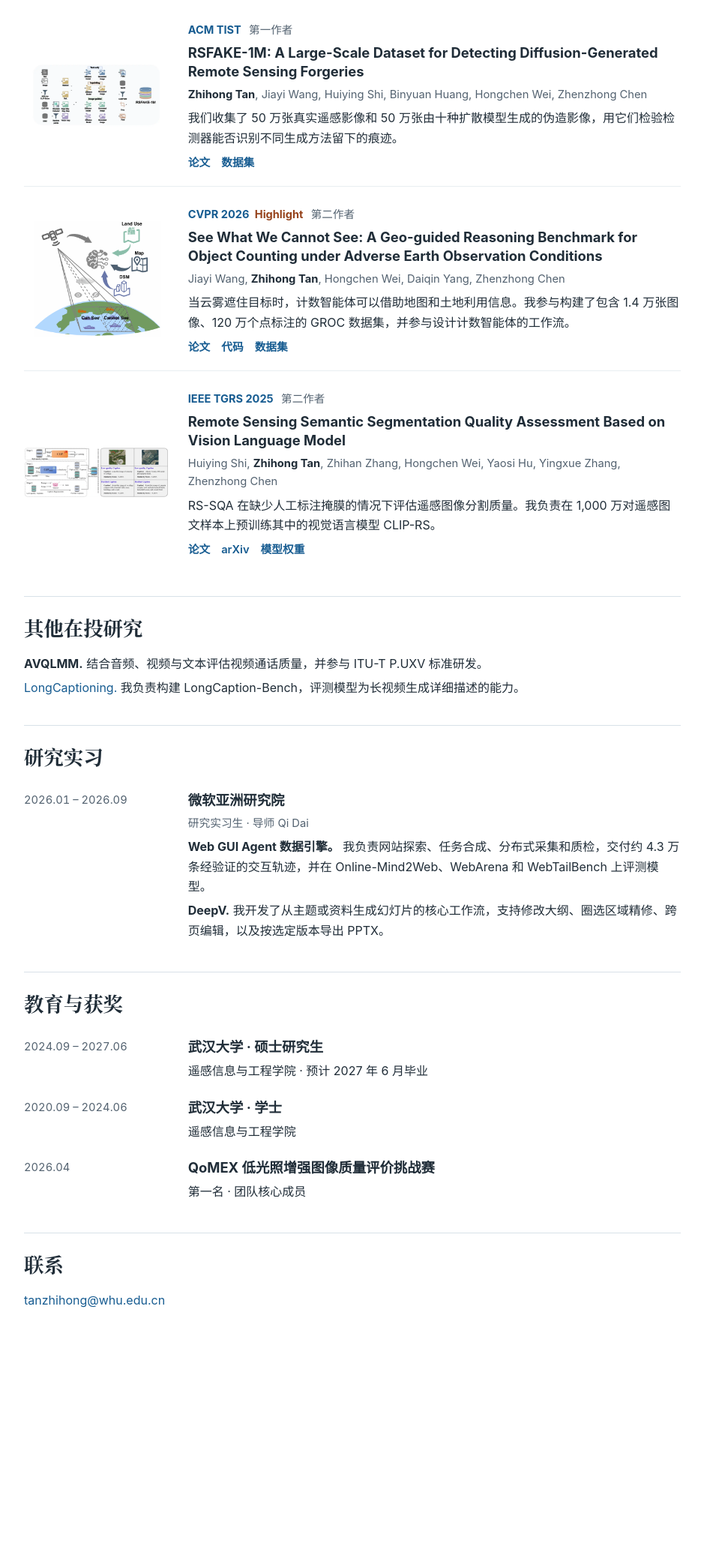
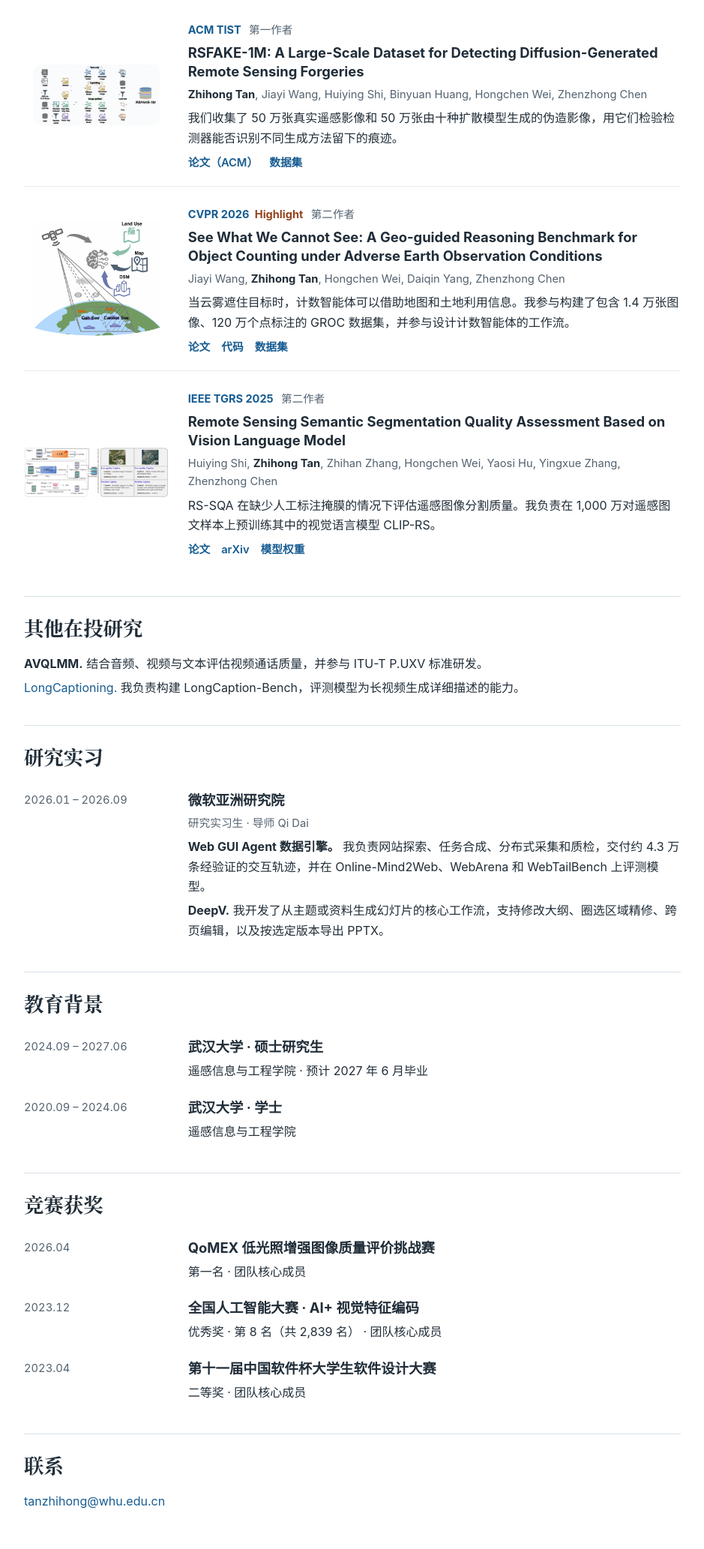
Before and after one commit to TZHSW/tzhsw.github.io, a plain HTML site: page index.html in a window 1280 px wide. Shown: the part 793-2859 px from the top of the page at 75% size, without its empty margins (170-1109 px from the left). Before the commit the page ends 2591 px from the top, so only its background shows below. Drawn offline with Linux system fonts and the light colour scheme.

Commit message:
Separate education and awards and link the ACM publication

```diff
--- a/index.html
+++ b/index.html
@@ -51,13 +51,13 @@
   <section id="research">
     <h2 data-en="Selected publications">代表研究</h2>
     <article>
-      <a class="figure" href="https://arxiv.org/abs/2505.23283"><img src="assets/rsfake.webp" alt="RSFAKE-1M"></a>
+      <a class="figure" href="https://dl.acm.org/doi/10.1145/3861021"><img src="assets/rsfake.webp" alt="RSFAKE-1M"></a>
       <div>
         <p class="venue">ACM TIST <span data-en="First author">第一作者</span></p>
-        <h3 lang="en"><a href="https://arxiv.org/abs/2505.23283">RSFAKE-1M: A Large-Scale Dataset for Detecting Diffusion-Generated Remote Sensing Forgeries</a></h3>
+        <h3 lang="en"><a href="https://dl.acm.org/doi/10.1145/3861021">RSFAKE-1M: A Large-Scale Dataset for Detecting Diffusion-Generated Remote Sensing Forgeries</a></h3>
         <p class="authors"><strong>Zhihong Tan</strong>, Jiayi Wang, Huiying Shi, Binyuan Huang, Hongchen Wei, Zhenzhong Chen</p>
         <p data-en="We paired 500,000 real remote sensing images with 500,000 forgeries generated by ten diffusion models to study how well detectors generalize across generation methods.">我们收集了 50 万张真实遥感影像和 50 万张由十种扩散模型生成的伪造影像，用它们检验检测器能否识别不同生成方法留下的痕迹。</p>
-        <div class="links"><a href="https://arxiv.org/abs/2505.23283" data-en="Paper">论文</a><a href="https://huggingface.co/datasets/TZHSW/RSFAKE" data-en="Dataset">数据集</a></div>
+        <div class="links"><a href="https://dl.acm.org/doi/10.1145/3861021" data-en="Paper (ACM)">论文（ACM）</a><a href="https://huggingface.co/datasets/TZHSW/RSFAKE" data-en="Dataset">数据集</a></div>
       </div>
     </article>
     <article>
@@ -96,10 +96,15 @@
     </div></div>
   </section>
   <section id="background">
-    <h2 data-en="Education &amp; awards">教育与获奖</h2>
+    <h2 data-en="Education">教育背景</h2>
     <div class="entry"><time>2024.09 – 2027.06</time><div><h3 data-en="Wuhan University · Master’s student">武汉大学 · 硕士研究生</h3><p data-en="School of Remote Sensing and Information Engineering · Expected June 2027">遥感信息与工程学院 · 预计 2027 年 6 月毕业</p></div></div>
     <div class="entry"><time>2020.09 – 2024.06</time><div><h3 data-en="Wuhan University · Bachelor’s degree">武汉大学 · 学士</h3><p data-en="School of Remote Sensing and Information Engineering">遥感信息与工程学院</p></div></div>
+  </section>
+  <section id="awards">
+    <h2 data-en="Awards">竞赛获奖</h2>
     <div class="entry"><time>2026.04</time><div><h3 data-en="QoMEX Low-light Enhanced Image Quality Assessment Challenge">QoMEX 低光照增强图像质量评价挑战赛</h3><p data-en="First place · Core team member">第一名 · 团队核心成员</p></div></div>
+    <div class="entry"><time>2023.12</time><div><h3 data-en="National Artificial Intelligence Competition · AI+ Visual Feature Coding">全国人工智能大赛 · AI+ 视觉特征编码</h3><p data-en="Excellence Award · Ranked 8th of 2,839 · Core team member">优秀奖 · 第 8 名（共 2,839 名） · 团队核心成员</p></div></div>
+    <div class="entry"><time>2023.04</time><div><h3 data-en="11th China Software Cup for University Students">第十一届中国软件杯大学生软件设计大赛</h3><p data-en="Second prize · Core team member">二等奖 · 团队核心成员</p></div></div>
   </section>
 </main>
 <footer id="contact"><h2 data-en="Contact">联系</h2><a href="mailto:tanzhihong@whu.edu.cn">tanzhihong@whu.edu.cn</a></footer>
```
